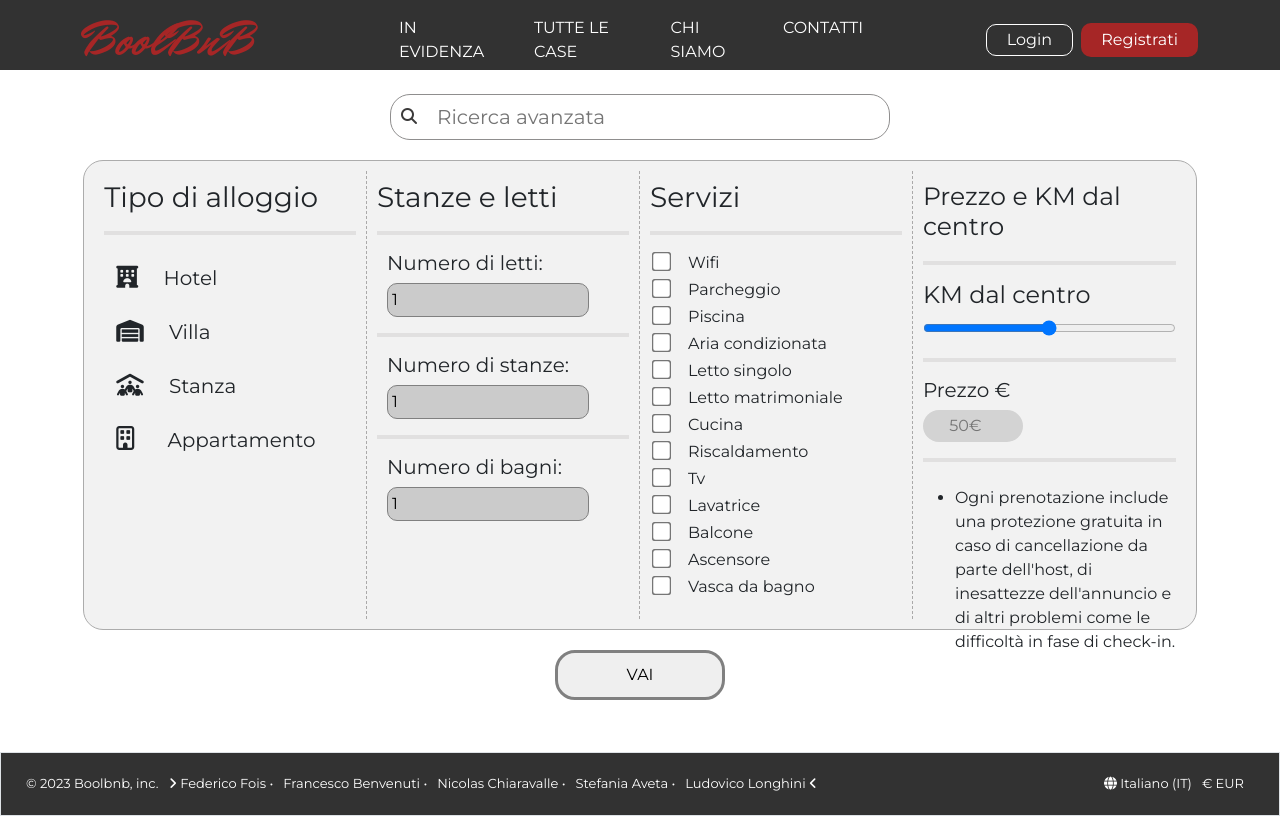
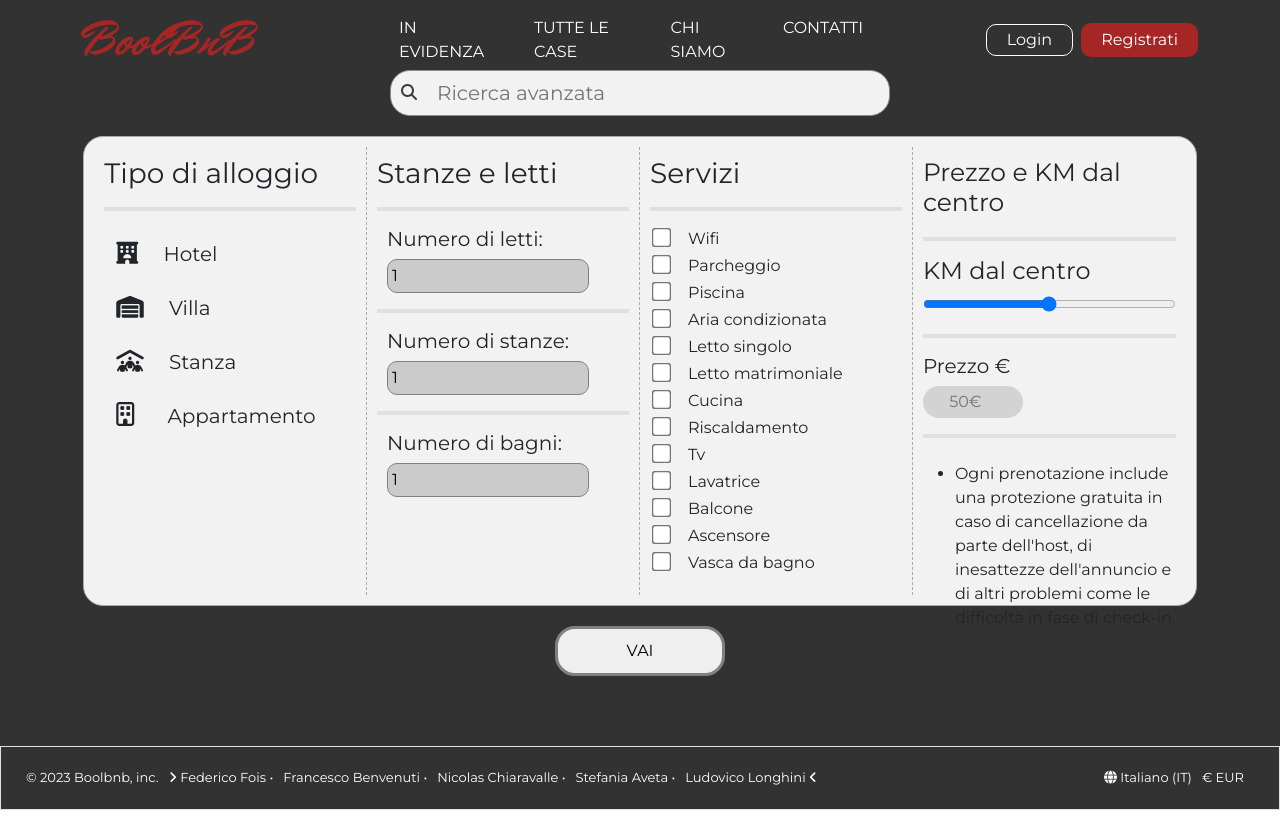
Before and after one commit to Chiaravalle04/boolbnb-fe, a Vue app: page /searched-apartments in a window 1280 px wide. Built offline with nearby package versions, Linux system fonts and the light colour scheme; a web font is replaced by a local one.

Commit message:
altre modifiche PD

```diff
--- a/src/pages/AppSearchedApartments.vue
+++ b/src/pages/AppSearchedApartments.vue
@@ -15,7 +15,7 @@ export default {
 
 <template>
     <main>
-        <div class="input_ricerca_avanzata text-center mt-4">
+        <div class="input_ricerca_avanzata text-center">
             <div class="icona_input">
                 <div>
                     <i class="fa-solid fa-magnifying-glass"></i>
@@ -187,8 +187,11 @@ export default {
 
 <style lang="scss" scoped>
 main {
-    height: 81vh;
+    height: 84.5vh;
+    margin-bottom: -10px;
+    background-color: var(--bg-color);
 }
+
 
 .ricerca-avanzata {
     border: 1px solid rgb(172, 172, 172);
@@ -228,11 +231,13 @@ main {
     padding-bottom: 6px;
     border-radius: 20px;
     width: 500px;
+    background-color: #F2F2F2;
 
     >div:last-child>input {
         padding-left: 20px;
         border: none;
         font-size: 20px;
+        background-color: #F2F2F2;
     }
 
     >div:first-child {
--- a/src/pages/AppShowApartment.vue
+++ b/src/pages/AppShowApartment.vue
@@ -241,6 +241,7 @@ $link-color: #A62626;
 $description-color: #81878C;
 $bg-color: #F2F2F2;
 */
+
 
 // titolo + indirizzo
 .title {
```
